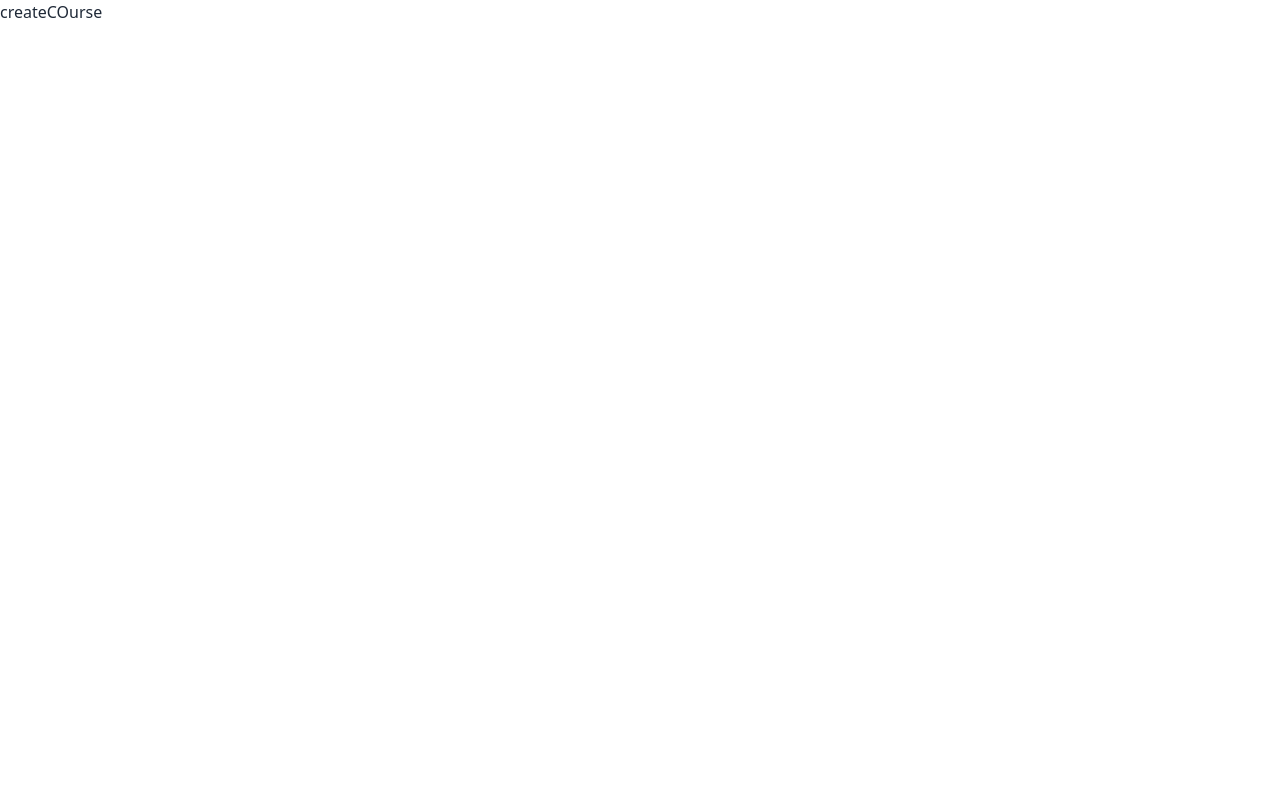
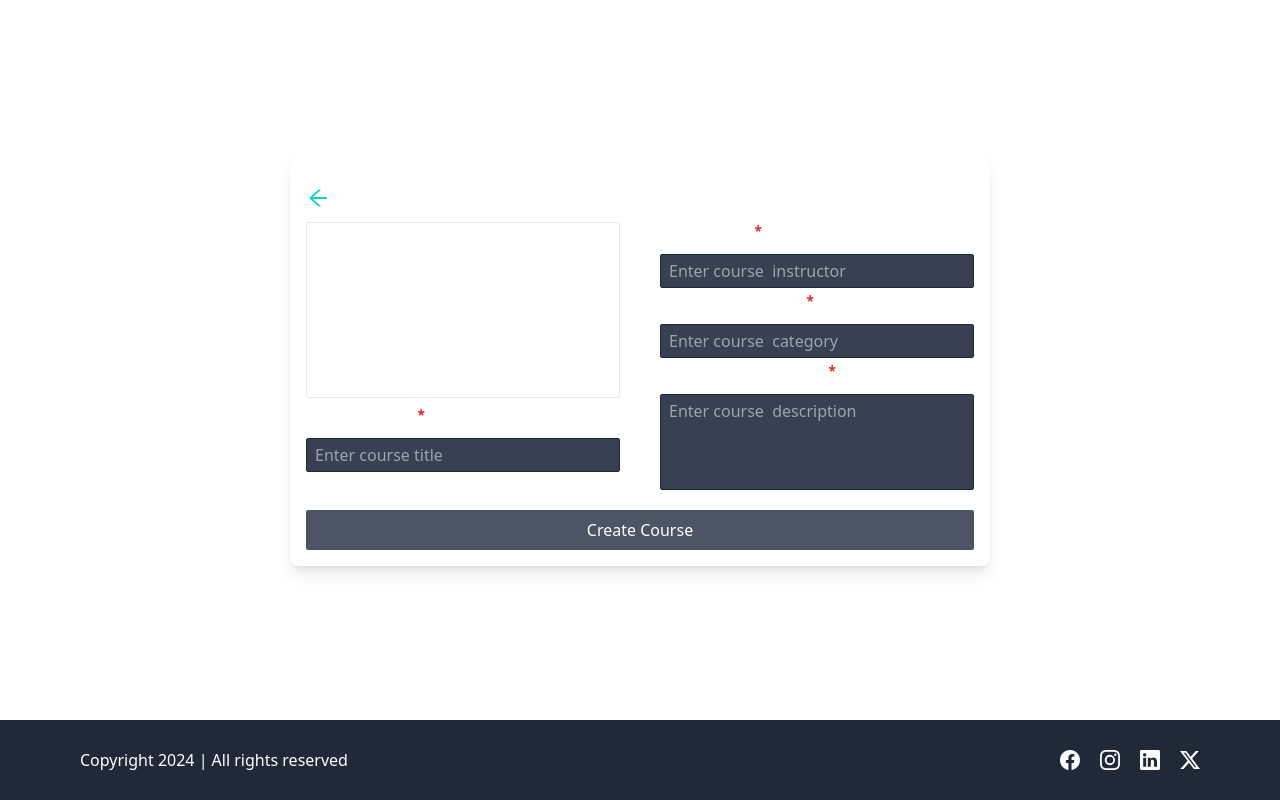
Before and after one commit to abhishekreddywadi/lms-frontend, a React (Vite) app: page /course/create in a window 1280 px wide. Built offline with nearby package versions, Linux system fonts and the light colour scheme; sample sign-in values are in the browser's storage.

Commit message:
Added course creation by Admin

```diff
--- a/src/Layouts/HomeLayout.jsx
+++ b/src/Layouts/HomeLayout.jsx
@@ -67,6 +67,11 @@ function HomeLayout({ children }) {
             <li>
               <Link to={"/courses"}>All Courses</Link>
             </li>
+            {isLoggedIn && role === "admin" && (
+              <li>
+                <Link to={"/course/create"}>Create Course</Link>
+              </li>
+            )}
             <li>
               <Link to={"/contact"}>Contact Us</Link>
             </li>
--- a/src/Redux/Slices/AuthSlice.js
+++ b/src/Redux/Slices/AuthSlice.js
@@ -32,9 +32,6 @@ export const login = createAsyncThunk("/auth/login", async (data) => {
     toast.promise(res, {
       loading: "logging in",
       success: (data) => {
-        //  localStorage.setItem("isLoggedIn", true);
-        //  localStorage.setItem("role", data?.data?.role);
-        //  localStorage.setItem("data", JSON.stringify(data?.data));
         return data?.data?.message;
       },
       error: "failed to login",
@@ -61,18 +58,19 @@ const AuthSlice = createSlice({
     builder
       .addCase(login.fulfilled, (state, action) => {
         localStorage.setItem("isLoggedIn", true);
-        localStorage.setItem("role", action?.payload?.role);
+        localStorage.setItem("role", action?.payload?.user?.role);
         localStorage.setItem("data", JSON.stringify(action?.payload?.user));
+        console.log(action?.payload);
         state.isLoggedIn = true;
-        state.role = action?.payload?.role;
+        state.role = action?.payload?.user?.role;
         state.data = action?.payload?.user;
       })
       .addCase(createAccount.fulfilled, (state, action) => {
         localStorage.setItem("isLoggedIn", true);
-        localStorage.setItem("role", action?.payload?.role);
+        localStorage.setItem("role", action?.payload?.user?.role);
         localStorage.setItem("data", JSON.stringify(action?.payload?.user));
         state.isLoggedIn = true;
-        state.role = action?.payload?.role;
+        state.role = action?.payload?.user.role;
         state.data = action?.payload?.user;
       })
       .addCase(logout.fulfilled, (state, action) => {
--- a/src/Redux/Slices/CourseSlice.js
+++ b/src/Redux/Slices/CourseSlice.js
@@ -5,6 +5,21 @@ import axiosInstance from "../../Helpers/axiosInstance";
 const initialState = {
   courseData: [],
 };
+// calling axiosInstance on createCourse to create a course that is created by the admin
+export const createCourse = createAsyncThunk("/course/create", async (data) => {
+  try {
+    const response = axiosInstance.post("/course/create", data);
+    toast.promise(response, {
+      loading: "Creating the course",
+      success: "Course was successfully created",
+      // error: "failed to create the course",
+    });
+    return (await response).data;
+  } catch (error) {
+    toast.error(error?.response?.data?.message);
+  }
+});
+
 export const getAllCourses = createAsyncThunk("/course/get", async () => {
   try {
     const response = axiosInstance.get("/course");
--- a/src/pages/Login.jsx
+++ b/src/pages/Login.jsx
@@ -22,8 +22,16 @@ function Login() {
   const onLogin = async (event) => {
     event.preventDefault();
     //  validate form
-    if (loginData.email.trim() === "") {
+    if (loginData?.email === "") {
       toast.error("Please enter fill all the details", {
+        duration: 1000,
+        position: "top-center",
+        // repeat: false,
+      });
+      return;
+    }
+    if (loginData?.password === "") {
+      toast.error("Please enter password", {
         duration: 1000,
         position: "top-center",
         // repeat: false,
@@ -32,10 +40,18 @@ function Login() {
     }
 
     const response = await dispatch(login(loginData));
+
+    if (response?.payload?.status === true) {
+      navigate("/");
+      toast.success("Logged in successfully", {
+        duration: 1000,
+        position: "top-center",
+      });
+      return;
+    }
+
     console.log(response);
-    if (response?.payload?.status) {
-      navigate("/");
-    }
+
     setloginData({
       password: "",
     });
--- a/src/pages/courses/CreateCourse.jsx
+++ b/src/pages/courses/CreateCourse.jsx
@@ -1,7 +1,180 @@
 // import React from 'react'
 
+import { useState } from "react";
+import toast from "react-hot-toast";
+import { AiOutlineArrowLeft } from "react-icons/ai";
+import { useDispatch } from "react-redux";
+import { Link } from "react-router-dom";
+
+import HomeLayout from "../../Layouts/HomeLayout";
+import { createCourse } from "../../Redux/Slices/CourseSlice";
+
 function CreateCourse() {
-  return <div>createCOurse</div>;
+  const [image, setImage] = useState("");
+  const dispatch = useDispatch();
+  //   const navigate = useNavigate();
+  const [userInput, serUserInput] = useState({
+    title: "",
+    description: "",
+    category: "",
+    createdBy: "",
+    // previewImage: "",
+  });
+  const handlUserInput = (event) => {
+    serUserInput({ ...userInput, [event.target.name]: event.target.value });
+  };
+  const onFormSubmit = async (event) => {
+    event.preventDefault();
+    if (
+      !userInput.category ||
+      !userInput.title ||
+      !userInput.description ||
+      !userInput.createdBy
+    ) {
+      toast.error("Please fill all required fields");
+    }
+    // dispatching  the create course
+    const response = await dispatch(createCourse(userInput));
+    // if the course is created successfully clear the form and navigate to course page  else show error message
+    if (response.payload?.success) {
+      serUserInput({
+        title: "",
+        description: "",
+        category: "",
+        createdBy: "",
+      });
+    }
+    // dispatch(createCourse(userInput));
+    // navigate("/course");
+  };
+  return (
+    <div>
+      <HomeLayout>
+        <div className="flex items-center justify-center h-[90vh]">
+          <form
+            action=""
+            onSubmit={onFormSubmit}
+            className="flex flex-col justify-center gap-5 rounded-lg p-4 text-white w-[700px] my-10 shadow-lg relative"
+          >
+            <Link className="absolute top-8 text-2xl link text-accent cursor-pointer ">
+              <AiOutlineArrowLeft />
+            </Link>
+            <h1 className="text-center text-2xl font-bold ">
+              Create New Course
+            </h1>
+            <main className="grid grid-cols-2 gap-x-10 ">
+              <div className="gap-y-6 ">
+                <div>
+                  <label htmlFor="image_uploads" className="cursor-pointer">
+                    {image ? (
+                      <img
+                        src={image}
+                        alt="courseImage"
+                        className="w-full h-44 m-auto border"
+                      />
+                    ) : (
+                      <div className="w-full h-44 m-auto flex rounded-sm items-center justify-center border">
+                        <h1 className="font-bold text-lg">
+                          Upload your course thumbnail
+                        </h1>
+                      </div>
+                    )}
+                  </label>
+                  <input
+                    type="file"
+                    className="hidden"
+                    id="image_uploads"
+                    accept=".jpg,.png, .jpeg, .gif"
+                    name="image_uploads"
+                    onChange={(event) => {
+                      const file = event.target.files[0];
+                      const reader = new FileReader();
+                      reader.readAsDataURL(file);
+                      reader.addEventListener("load", () => {
+                        setImage(reader.result);
+                      });
+                    }}
+                  />
+                </div>
+                <div className="flex flex-col gap-1 mt-2  ">
+                  <label htmlFor="title" className="text-lg font-semibold ">
+                    Course Title <sup className="text-red-600">*</sup>
+                  </label>
+                  <input
+                    type="text"
+                    id="title"
+                    name="title"
+                    value={userInput.title}
+                    placeholder="Enter course title"
+                    onChange={handlUserInput}
+                    className="bg-gray-700 px-2 py-1 rounded-sm border border-gray-800 "
+                  />
+                </div>
+              </div>
+              <div className="flex flex-col gap-1">
+                <div className="flex flex-col gap-1  ">
+                  <label htmlFor="createdBy" className="text-lg font-semibold ">
+                    created by
+                    <sup className="text-red-600">*</sup>
+                  </label>
+                  <input
+                    type="text"
+                    id="createdBy"
+                    name="createdBy"
+                    value={userInput.createdBy}
+                    placeholder="Enter course  instructor"
+                    onChange={handlUserInput}
+                    className="bg-gray-700 px-2 rounded-sm py-1 border border-gray-800 "
+                  />
+                </div>
+                <div className="flex flex-col gap-1  ">
+                  <label htmlFor="category" className="text-lg font-semibold ">
+                    Course category
+                    <sup className="text-red-600">*</sup>
+                  </label>
+                  <input
+                    type="text"
+                    id="category"
+                    name="category"
+                    value={userInput.category}
+                    placeholder="Enter course  category"
+                    onChange={handlUserInput}
+                    className="bg-gray-700 rounded-sm px-2 py-1 border border-gray-800 "
+                  />
+                </div>
+                <div className="flex flex-col gap-1  ">
+                  <label
+                    htmlFor="description"
+                    className="text-lg font-semibold "
+                  >
+                    Course description
+                    <sup className="text-red-600">*</sup>
+                  </label>
+                  <textarea
+                    type="text"
+                    id="description"
+                    name="description"
+                    value={userInput.description}
+                    placeholder="Enter course  description"
+                    onChange={handlUserInput}
+                    className="bg-gray-700 rounded-sm px-2 py-1 border h-24 overflow-y-scroll border-gray-800 resize-none "
+                  />
+                </div>
+              </div>
+            </main>
+            <button
+              onClick={onFormSubmit}
+              type="submit"
+              className=" w-full py-2 rounded-sm bg-gray-600 hover:bg-slate-500 hover:scale-95 transition-all ease-in-out duration-300    "
+            >
+              {" "}
+              Create Course{" "}
+            </button>
+          </form>
+        </div>
+      </HomeLayout>
+    </div>
+  );
 }
 
 export default CreateCourse;
```
